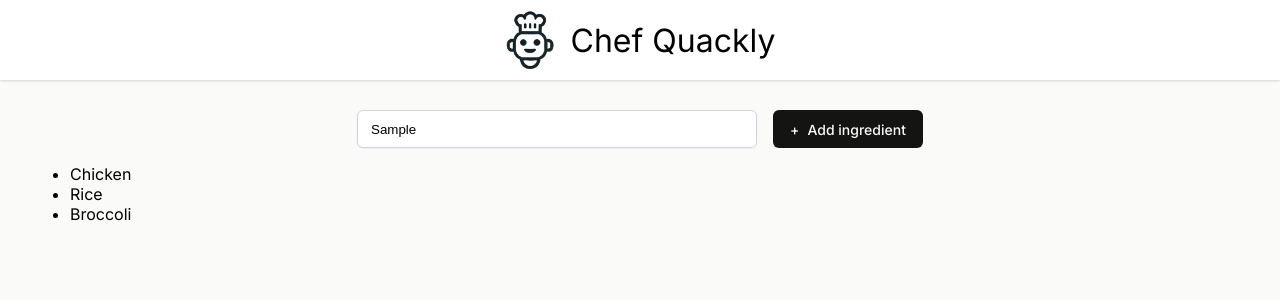
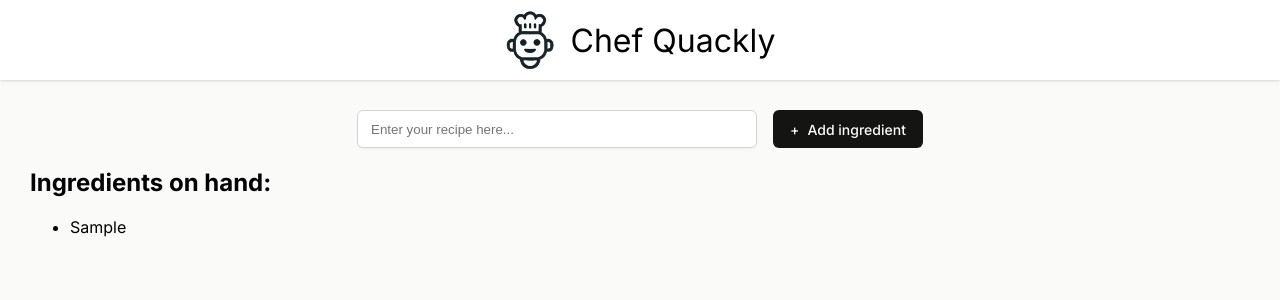
Before and after one commit to KevinSmhevin/chef-quackly, a React (Vite) app: page / in a window 1280 px wide. Both pictures are taken after typing "Sample" into the empty fields and a click on the button "Add ingredient". Shown: the top 300 px of the page. Built offline with nearby package versions, Linux system fonts and the light colour scheme.

Commit message:
add-conditional-rendering

```diff
--- a/src/components/Main.jsx
+++ b/src/components/Main.jsx
@@ -1,24 +1,26 @@
+import { useState } from "react"
+
 export default function Main() {
-    const ingredients = ["Chicken", "Rice", "Broccoli"]
+    const [ingredients, setIngredients] = useState([])
 
     const ingredienListItems = ingredients.map((ingredient, index) => (
         <li key={index}>{ingredient}</li>
     ))
 
-    function handleSubmit(event) {
-        event.preventDefault()
-        console.log("Form submitted!");
+    function addIngredient(formData) {
+        const newIngredient = formData.get('ingredient').trim();
+        setIngredients(prevIngredients => [...prevIngredients, newIngredient]);
+    }
 
-        const formData = new FormData(event.currentTarget);
-        const newIngredient = formData.get('ingredient').trim();
-        console.log(newIngredient);
-        ingredients.push(newIngredient);
-        console.log(ingredients);
+    const [recipeShown, setRecipeShown] = useState(false);
+
+    function toggleRecipe() {
+        setRecipeShown(prev => !prev);
     }
 
     return (
         <main>
-            <form className="add-ingredient-form" onSubmit={handleSubmit}>
+            <form className="add-ingredient-form" action={addIngredient}>
                 <input
                     aria-label="Add ingredient"
                     type="text"
@@ -27,9 +29,31 @@ export default function Main() {
                     />
                     <button type="submit">Add ingredient</button>
             </form>
-            <ul>
-                {ingredienListItems}
-            </ul>
+            {ingredients.length > 0 &&
+            <section>
+                <h2>Ingredients on hand:</h2>
+                <ul className="ingredients-list" aria-live="polite">
+                    {ingredienListItems}
+                </ul>
+                {
+                    ingredients.length > 3 &&
+                    <div className="get-recipe-container">
+                        <div>
+                            <h3>Ready for a recipe?</h3>
+                            <p>Generate a recipe from your list of ingredients.</p>
+                        </div>
+                        <button onClick={toggleRecipe}>Get a recipe</button>
+                    </div>
+                }
+            </section>
+    }
+            {recipeShown &&
+                <section>
+                    <h2>Your Recipe:</h2>
+                    <p>Delicious recipe goes here...</p>
+                </section>
+            }
+
         </main>
     )
 }
```
